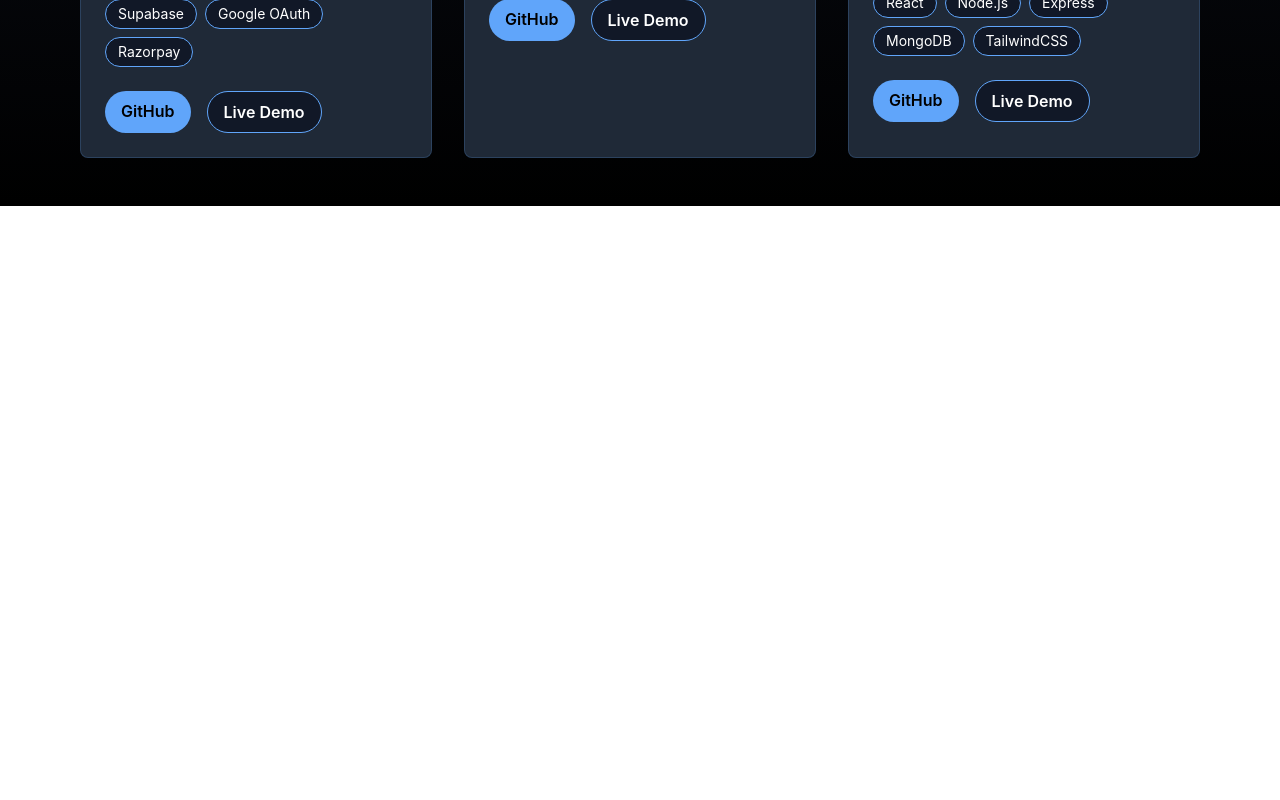
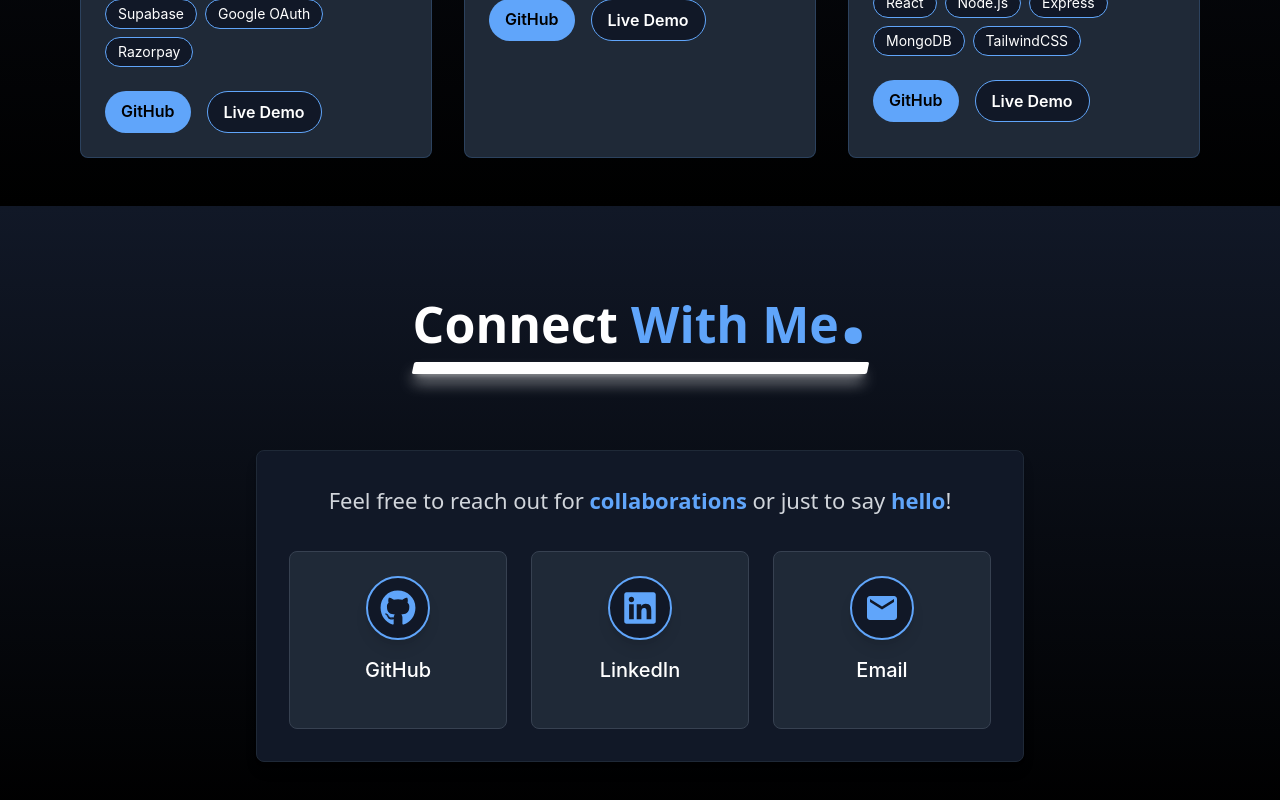
Before and after one commit to RaghavGupta-01/Portfolio, a React (Create React App) app: page / in a window 1280 px wide. Shown: the part 2772-3572 px from the top of the page. Before the commit the page ends 2978 px from the top, so only its background shows below. Built offline with nearby package versions, Linux system fonts and the light colour scheme.

Commit message:
added Social Links component

```diff
--- a/src/App.js
+++ b/src/App.js
@@ -3,7 +3,7 @@ import AboutMe from './components/AboutMe';
 import MySkills from './components/MySkills';
 import Navbar from './components/Navbar';
 import Projects from './components/Projects';
-
+import SocialLinks from './components/SocialLinks';
 function App() {
   return (
     <div className="App">
@@ -11,6 +11,7 @@ function App() {
       <AboutMe />
       <MySkills />
       <Projects />
+      <SocialLinks />
     </div>
   );
 }
--- a/src/components/Navbar.js
+++ b/src/components/Navbar.js
@@ -52,7 +52,7 @@ const Navbar = () => {
                         <a href="#about" onClick={(e) => handleClick(e, 'about')} className="rounded-md px-3 py-2 text-sm font-medium text-black hover:bg-blue-400 hover:text-white">About Me</a>
                         <a href="#skills" onClick={(e) => handleClick(e, 'skills')} className="rounded-md px-3 py-2 text-sm font-medium text-black hover:bg-blue-400 hover:text-white">My Skills</a>
                         <a href="#projects" onClick={(e) => handleClick(e, 'projects')} className="rounded-md px-3 py-2 text-sm font-medium text-black hover:bg-blue-400 hover:text-white">Projects</a>
-                        <a href="#links" onClick={handleClick} className="rounded-md px-3 py-2 text-sm font-medium text-black hover:bg-blue-400 hover:text-white">Social Links</a>
+                        <a href="#social-links" onClick={(e) => handleClick(e, 'social-links')} className="rounded-md px-3 py-2 text-sm font-medium text-black hover:bg-blue-400 hover:text-white">Social Links</a>
                     </div>
                 </div>
             </div>
@@ -64,7 +64,7 @@ const Navbar = () => {
                         <a href="#about" onClick={(e) => handleClick(e, 'about')} className="rounded-md px-3 py-2 text-sm font-medium text-black hover:bg-blue-400 hover:text-white">About Me</a>
                         <a href="#skills" onClick={(e) => handleClick(e, 'skills')} className="rounded-md px-3 py-2 text-sm font-medium text-black hover:bg-blue-400 hover:text-white">My Skills</a>
                         <a href="#projects" onClick={(e) => handleClick(e, 'projects')} className="rounded-md px-3 py-2 text-sm font-medium text-black hover:bg-blue-400 hover:text-white">Projects</a>
-                        <a href="#links" onClick={handleClick} className="rounded-md px-3 py-2 text-sm font-medium text-black hover:bg-blue-400 hover:text-white">Social Links</a>
+                        <a href="#social-links" onClick={(e) => handleClick(e, 'social-links')} className="rounded-md px-3 py-2 text-sm font-medium text-black hover:bg-blue-400 hover:text-white">Social Links</a>
                     </div>
                 </div>
             )}
--- /dev/null
+++ b/src/components/SocialLinks.js
@@ -0,0 +1,58 @@
+import React from 'react';
+import { FaGithub, FaLinkedin } from 'react-icons/fa';
+import { MdEmail } from 'react-icons/md';
+
+const SocialLinks = () => {
+    const socialLinks = [
+        { name: 'GitHub', icon: <FaGithub className="text-4xl" />, url: 'https://github.com/RaghavGupta-01' },
+        { name: 'LinkedIn', icon: <FaLinkedin className="text-4xl" />, url: 'https://www.linkedin.com/in/raghav-gupta-b00899264/' },
+        { name: 'Email', icon: <MdEmail className="text-4xl" />, url: 'mailto:raghav010304@gmail.com' }
+    ];
+
+    return (
+        <section id="social-links" className="flex flex-col px-4 md:px-16 lg:px-20 py-12 bg-gradient-to-b from-gray-900 to-black">
+            <div className="text-center pb-6 lg:pb-12 md:pb-10">
+                <h1 className="text-[28px] sm:text-[34px] md:text-[42px] lg:text-[50px] font-bold font-sans text-white relative inline-block">
+                    Connect <span className="text-blue-400">With Me</span>
+                    <span className="text-[48px] sm:text-[56px] md:text-[80px] lg:text-[100px] leading-none text-blue-400">.</span>
+                    <div className="absolute -bottom-3 left-0 h-3 w-full bg-white transform -skew-x-12 rounded-sm shadow-lg shadow-white/80"></div>
+                </h1>
+            </div>
+
+            <div className="flex flex-col items-center mt-10">
+                <div className="bg-gray-900 rounded-lg p-8 border border-gray-800 shadow-lg w-full max-w-3xl">
+                    <p className="text-[16px] sm:text-[18px] md:text-[20px] lg:text-[22px] text-gray-300 leading-relaxed font-sans mb-8 text-center">
+                        Feel free to reach out for <span className="text-blue-400 font-bold">collaborations</span> or just to say <span className="text-blue-400 font-bold">hello</span>!
+                    </p>
+
+                    <div className="grid grid-cols-1 md:grid-cols-3 gap-6 w-full">
+                        {socialLinks.map((link, index) => (
+                            <a
+                                key={index}
+                                href={link.url}
+                                target="_blank"
+                                rel="noopener noreferrer"
+                                className="group flex flex-col items-center justify-center bg-gray-800 rounded-lg p-6 border border-gray-700 hover:border-blue-400 transition-all duration-300 transform hover:-translate-y-2"
+                            >
+                                <div className="w-16 h-16 flex items-center justify-center bg-gray-900 rounded-full border-2 border-blue-400 shadow-lg mb-4 group-hover:bg-blue-400/10 transition-all duration-300">
+                                    <div className="text-blue-400">{link.icon}</div>
+                                </div>
+                                <span className="font-medium text-xl text-white">{link.name}</span>
+                                <div className="w-0 group-hover:w-full h-1 bg-blue-400 mt-4 transition-all duration-300 rounded-full"></div>
+                            </a>
+                        ))}
+                    </div>
+
+                    {/* <div className="mt-10 text-center">
+                        <div className="inline-flex items-center px-6 py-3 bg-gray-800 rounded-full border border-blue-400 shadow-md">
+                            <div className="w-3 h-3 bg-green-400 rounded-full mr-3 animate-pulse"></div>
+                            <span className="text-white">Currently open to opportunities</span>
+                        </div>
+                    </div> */}
+                </div>
+            </div>
+        </section>
+    );
+};
+
+export default SocialLinks;
```
